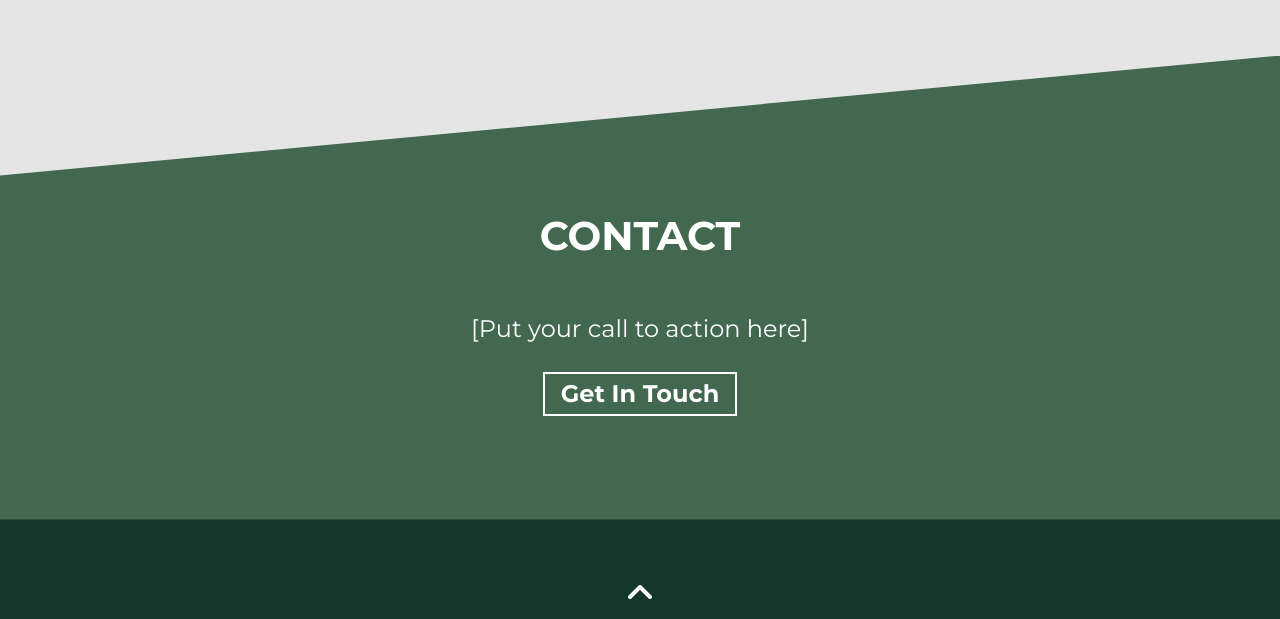
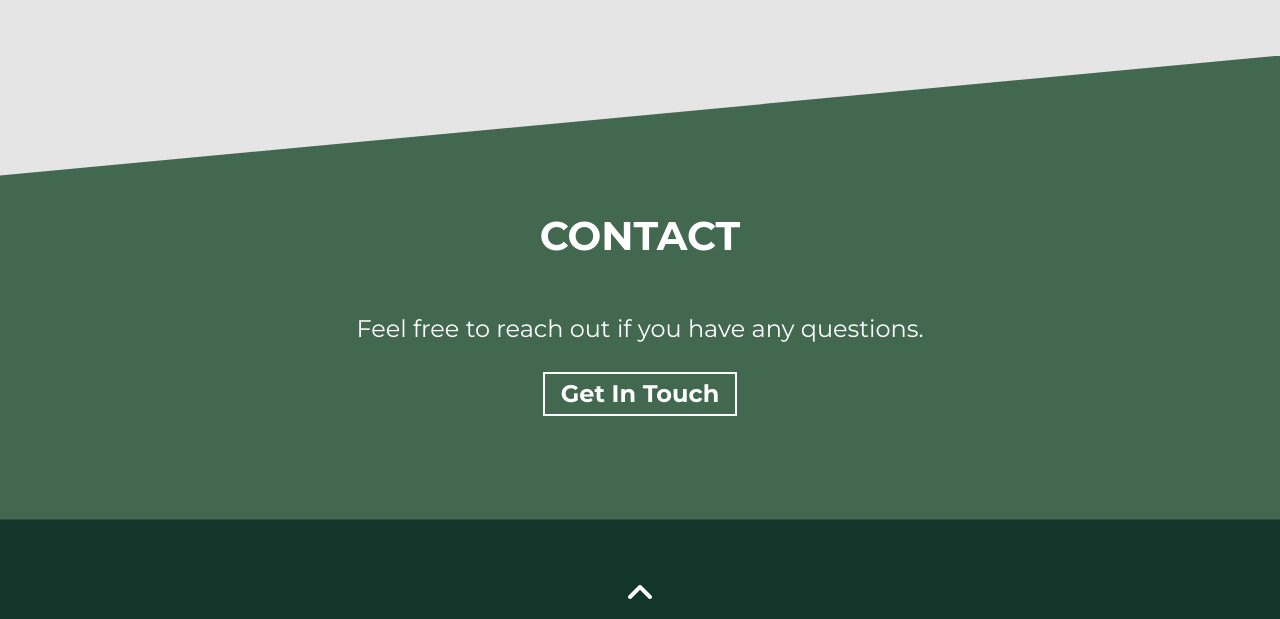
Before and after one commit to jacobshirota/jacobshirota.github.io, a plain HTML site: page cafgenie.html in a window 1280 px wide. Shown: the part 1261-1880 px from the top of the page. Drawn offline with Linux system fonts and the light colour scheme.

Commit message:
Update contact section

```diff
--- a/cafgenie.html
+++ b/cafgenie.html
@@ -150,7 +150,7 @@
       <div class="container">
         <h2 class="section-title">Contact</h2>
         <div class="contact-wrapper">
-          <p class="contact-wrapper__text">[Put your call to action here]</p>
+          <p class="contact-wrapper__text">Feel free to reach out if you have any questions.</p>
           <a href="mailto:jacobshirota@gmail.com" class="cta-btn cta-btn--resume">Get In Touch</a>
         </div>
       </div>
```
Also changed, not shown: index.html (+1 -1 lines).
